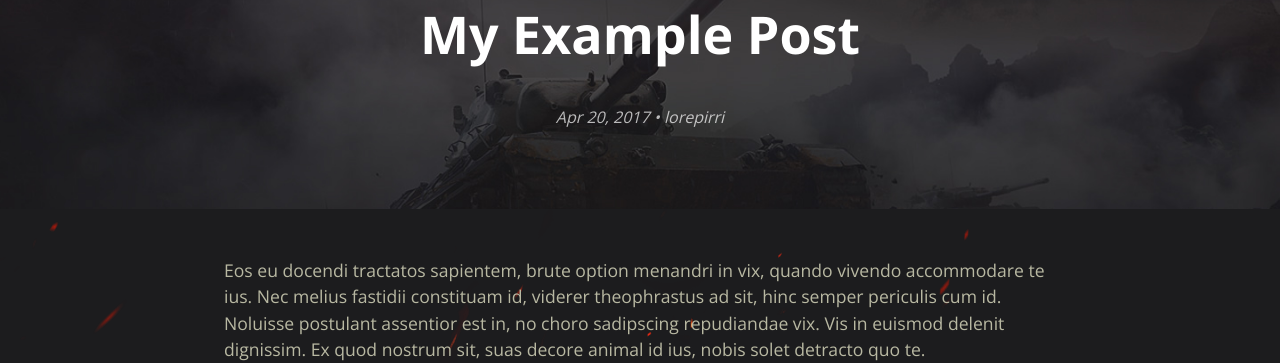
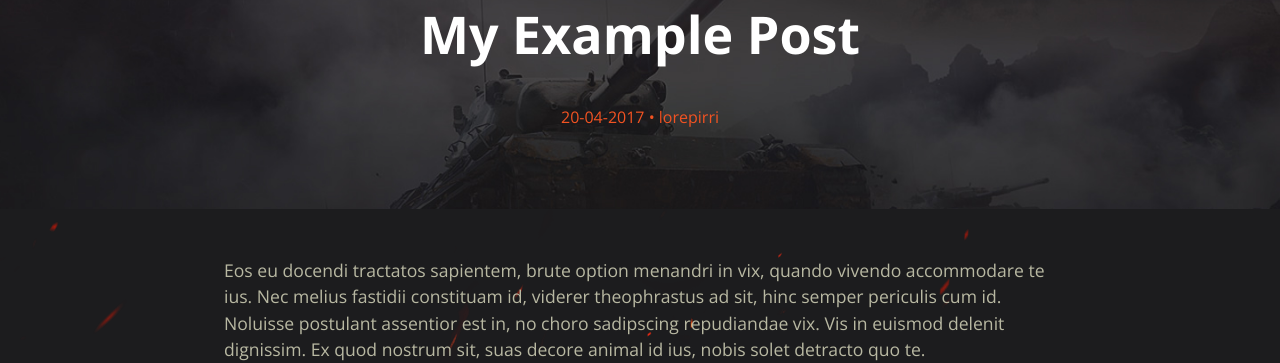
Before and after one commit to urban-tribble/urban-tribble.github.io, a Jekyll site: the page built from _posts/2017-04-20-my-example-post.md, in a window 1280 px wide. Shown: the part 141-504 px from the top of the page. Built offline with Jekyll 4.4.1, drawn with Linux system fonts in a browser that asks for light colours.

Commit message:
Update style

```diff
--- a/_config.yml
+++ b/_config.yml
@@ -11,9 +11,7 @@ google_analytics:
 # cayman-blog date format
 # refer to http://shopify.github.io/liquid/filters/date/ if you want to customize this
 cayman-blog:
-  date_format: "%b %-d, %Y"
-
-theme: # leave it empty
+  date_format: "%d-%m-%Y"
 
 # social
 author: lorepirri
--- a/_layouts/default.html
+++ b/_layouts/default.html
@@ -66,11 +66,11 @@
         <section class="page-header">
             <h1 class="project-name">{{ page-title }}</h1>
             <h2 class="project-tagline">{{ page-tagline }}</h2>
-            {% if page.layout == 'home' and site.github.is_project_page %}
-            <a href="{{ site.github.repository_url }}" class="btn">View on GitHub</a>
+            {% if page.layout == 'home' %}
+            <a href="/" class="btn">Получить домен</a>
             {% if site.show_downloads %}
-            <a href="{{ site.github.zip_url }}" class="btn">Download .zip</a>
-            <a href="{{ site.github.tar_url }}" class="btn">Download .tar.gz</a>
+            <a href="/" class="btn">Подать жалобу</a>
+            <a href="/" class="btn">Download .tar.gz</a>
             {% endif %}
             {% endif %}
             <!-- Post tagline -->
--- a/assets/css/style.css
+++ b/assets/css/style.css
@@ -685,10 +685,9 @@ a:hover {
     }
 }
 .project-date {
+	color: #f25322;
     margin-bottom: 0rem;
     font-weight: normal;
-    opacity: 0.7;
-    font-style: italic;
 }
 @media screen and (min-width: 64em) {
     .project-date {
```
